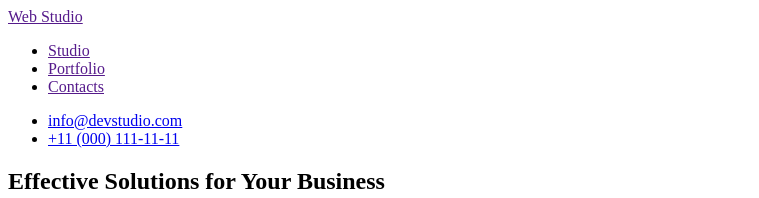
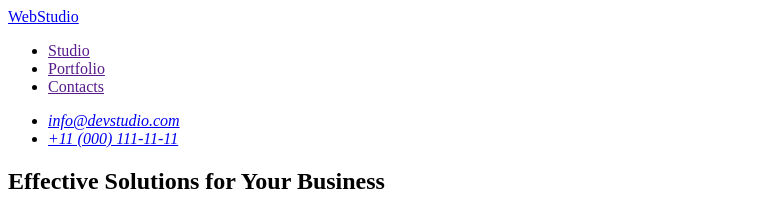
Before and after one commit to Arch819/goit-markup-hw-01, a plain HTML site: page index.html in a window 1280 px wide. Shown: the top 198 px of the page, without its empty margins (0-759 px from the left). Drawn offline with Linux system fonts and the light colour scheme.

Commit message:
fix header

```diff
--- a/index.html
+++ b/index.html
@@ -9,17 +9,19 @@
   <body>
     <header>
       <nav>
-        <a href="">Web Studio</a>
+        <a href="./index.html">WebStudio</a>
         <ul>
           <li><a href="">Studio</a></li>
           <li><a href="">Portfolio</a></li>
           <li><a href="">Contacts</a></li>
         </ul>
       </nav>
-      <ul>
-        <li><a href="mailto:info@devstudio.com">info@devstudio.com</a></li>
-        <li><a href="tel:+110001111111">+11 (000) 111-11-11</a></li>
-      </ul>
+      <address>
+        <ul>
+          <li><a href="mailto:info@devstudio.com">info@devstudio.com</a></li>
+          <li><a href="tel:+110001111111">+11 (000) 111-11-11</a></li>
+        </ul>
+      </address>
     </header>
     <main>
       <section>
@@ -135,7 +137,7 @@
       </section>
     </main>
     <footer>
-      <a href="">Web Studio</a>
+      <a href="./index.html">WebStudio</a>
       <p>
         Increase the flow of customers and sales for your business with digital
         marketing & growth solutions.
```
